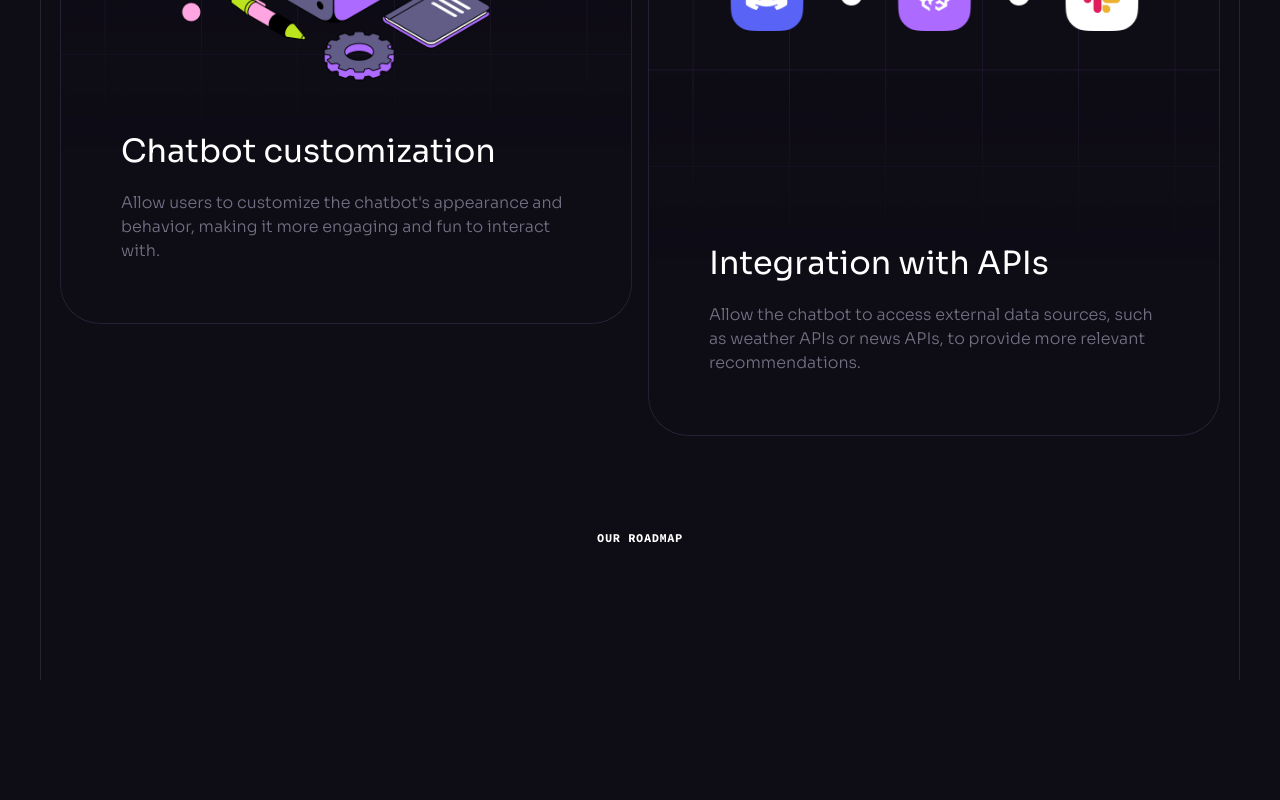
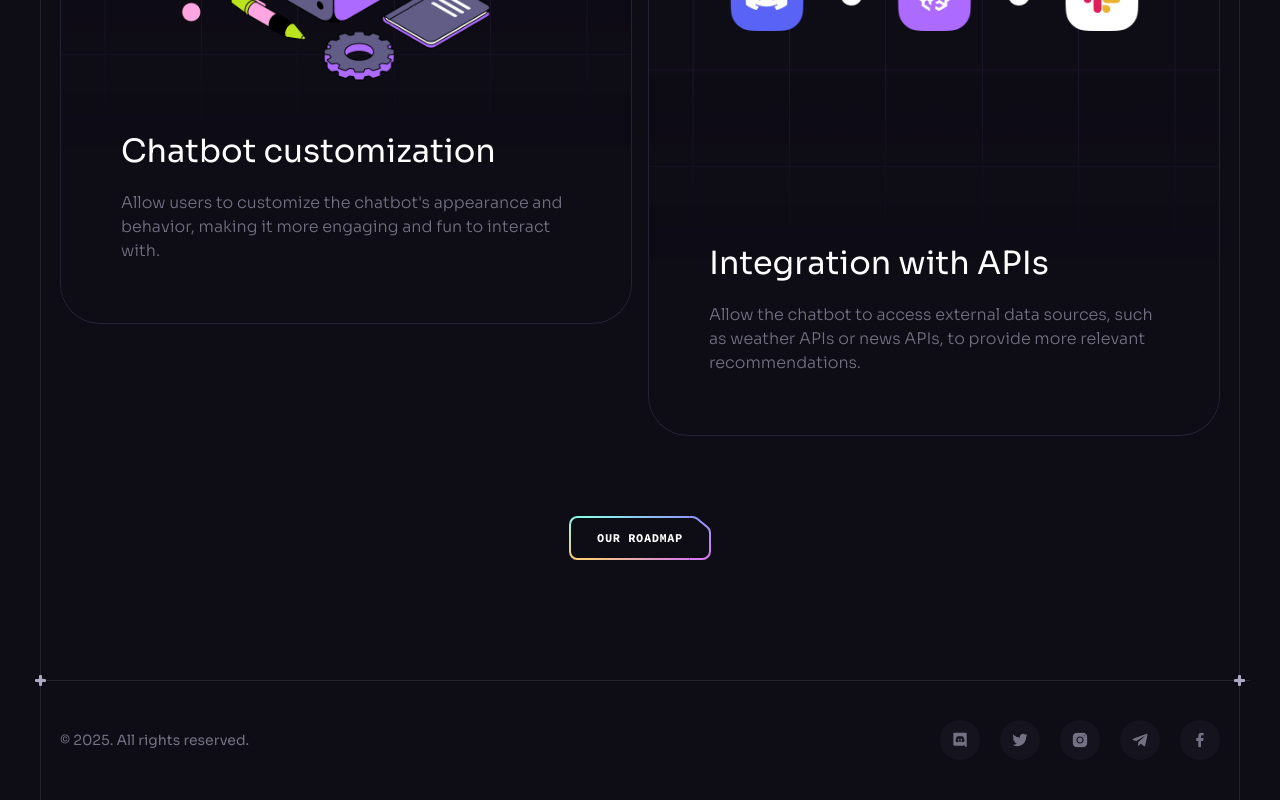
Before and after one commit to Ermatov-Abdulmajid/Brainwavee, a React (Vite) app: page / in a window 1280 px wide. Shown: the part 8611-9411 px from the top of the page. Before the commit the page ends 9291 px from the top, so only its background shows below. Built offline with nearby package versions, Linux system fonts and the light colour scheme.

Commit message:
The site is fully comlemented

```diff
--- a/src/App.jsx
+++ b/src/App.jsx
@@ -1,10 +1,12 @@
+import ButtonGradient from "./assets/svg/ButtonGradient";
+import Benefits from "./components/Benefits";
+import Collaboration from "./components/Collaboration";
+import Footer from "./components/Footer";
 import Header from "./components/Header";
 import Hero from "./components/Hero";
-import Benefits from "./components/Benefits";
-import Collaboration from "./components/Collaboration";
-import Services from "./components/Services";
 import Pricing from "./components/Pricing";
 import Roadmap from "./components/Roadmap";
+import Services from "./components/Services";
 
 const App = () => {
   return (
@@ -17,7 +19,10 @@ const App = () => {
         <Services />
         <Pricing />
         <Roadmap />
+        <Footer />
       </div>
+
+      <ButtonGradient />
     </>
   );
 };
```
